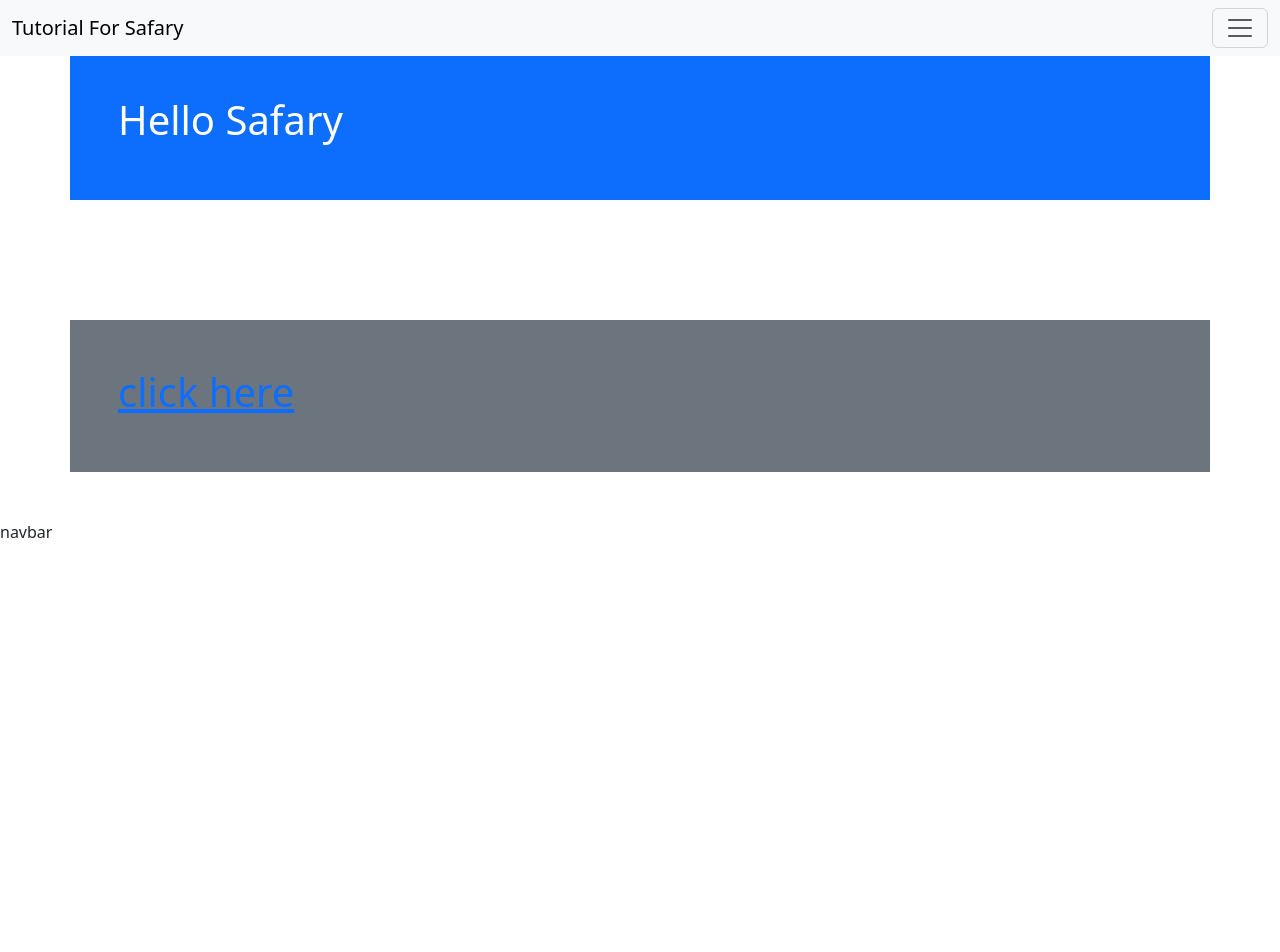
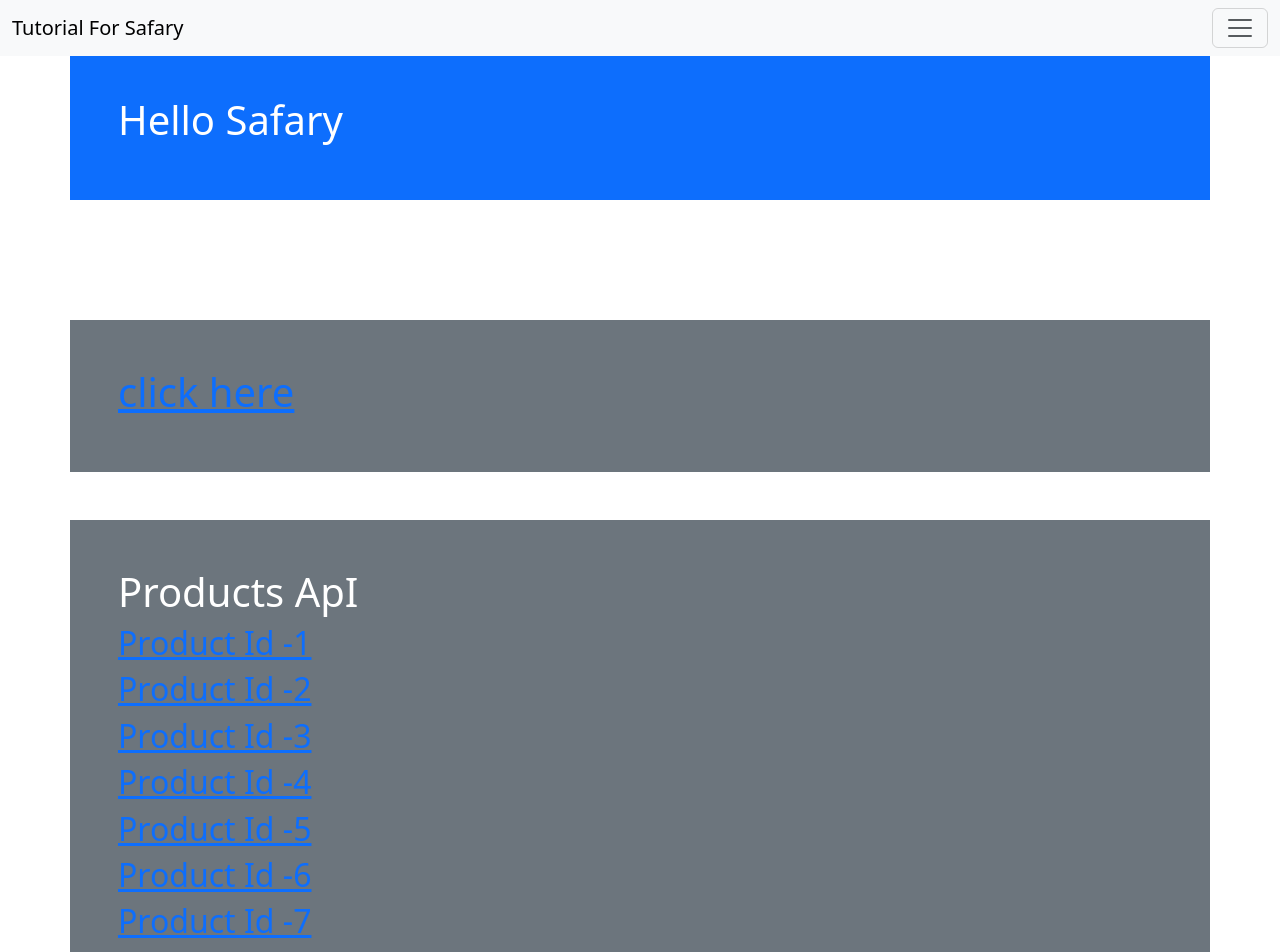
Before and after one commit to alihani2002/TestApp, a Next.js app: page / in a window 1280 px wide. Shown: the top 952 px of the page. Before the commit the page ends 800 px from the top, so only its background shows below. Built offline with nearby package versions, Linux system fonts and the light colour scheme.

Commit message:
products

```diff
--- a/package.json
+++ b/package.json
@@ -10,6 +10,7 @@
   },
   "dependencies": {
     "bootstrap": "^5.3.0-alpha1",
+    "lucide": "^0.324.0",
     "next": "14.1.0",
     "react": "^18",
     "react-bootstrap": "^2.10.0",
--- /dev/null
+++ b/src/app/Componants/Products/[id]/page.tsx
@@ -0,0 +1,27 @@
+import { taintUniqueValue } from "next/dist/server/app-render/rsc/taint";
+import Link from "next/link";
+import { title } from "process";
+async function getProducts() {
+    const res = await fetch('https://dummyjson.com/products')
+
+    if (!res.ok) {
+      throw new Error('Failed to fetch data')
+    }
+
+    return res.json()
+  }
+interface IProps{}
+const ProductsPage=async({}:IProps)=>{
+    const {products} = await getProducts();
+     return(
+        <div>
+         {
+        products.map(({id,title}:{id:number,title:string})=>
+        <h3 key={id}><Link href={`/products/${id}`}>{title}</Link>
+        </h3>
+        )}
+
+        </div>
+    );
+};
+export default ProductsPage;
--- /dev/null
+++ b/src/app/Componants/Products/page.tsx
@@ -0,0 +1,14 @@
+import Link from "next/link";
+interface IProps{}
+const ProductsPage=({}:IProps)=>{
+    return(
+        <div>
+             {Array.from({length:10},(_,idx)=>(
+            <h2 key={idx}>
+                <Link href={`/products/${idx+1}`}> Product Id -{idx+1}</Link>
+                </h2>
+             ))}
+        </div>
+    )
+}
+export default ProductsPage;
--- a/src/app/Componants/navbar.tsx
+++ b/src/app/Componants/navbar.tsx
@@ -2,7 +2,7 @@ import React from 'react'
 
 const NavBar = () => {
   return (
-    <div>navbar</div>
+    <div>nave</div>
   )
 }
 
--- a/src/app/page.tsx
+++ b/src/app/page.tsx
@@ -1,6 +1,7 @@
 import Link from "next/link";
+import ProductsPage from "./Componants/Products/page";
 
-import NavBar from "./Componants/navbar";
+
 
 
 export default function Home() {
@@ -17,9 +18,11 @@ export default function Home() {
       </Link>
     </div>
 
-<NavBar/>
+    <div className="container p-5 my-5 bg-secondary text-white">
+      <h1> Products ApI</h1>
+      <ProductsPage/>
 
-
+</div>
 
 
    </>
```
Also changed, not shown: 1 other file (tests, documents, lock files or other folders).
